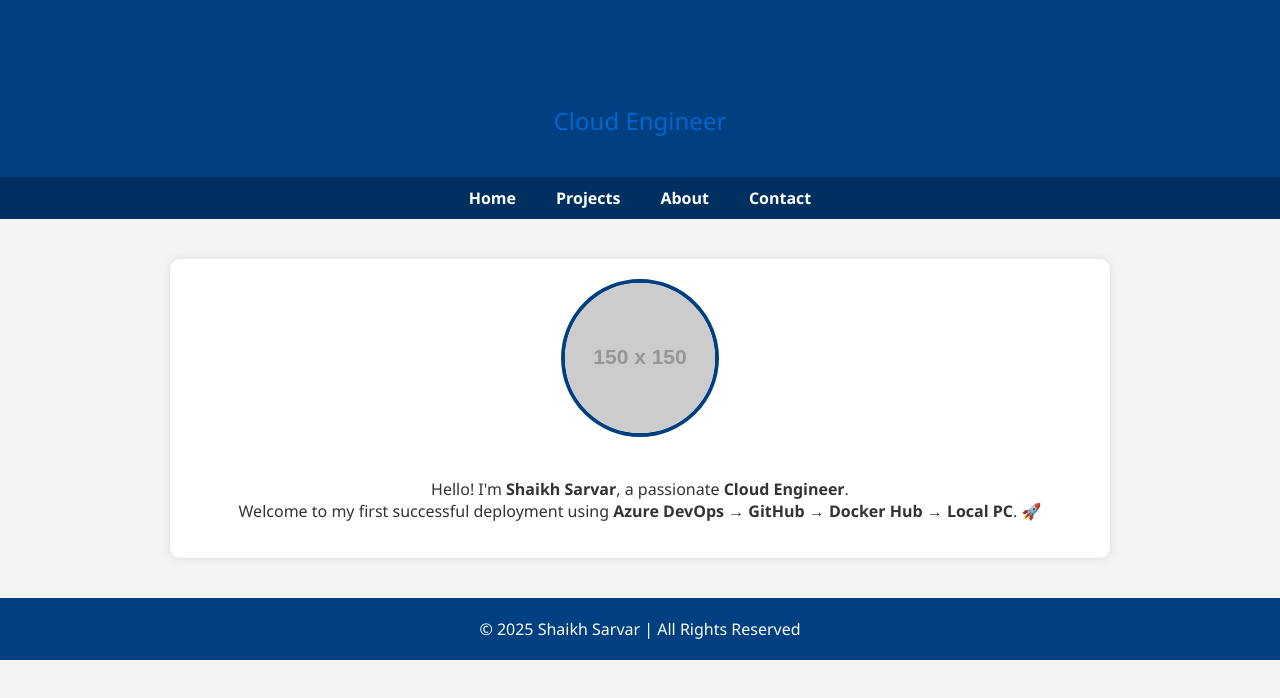
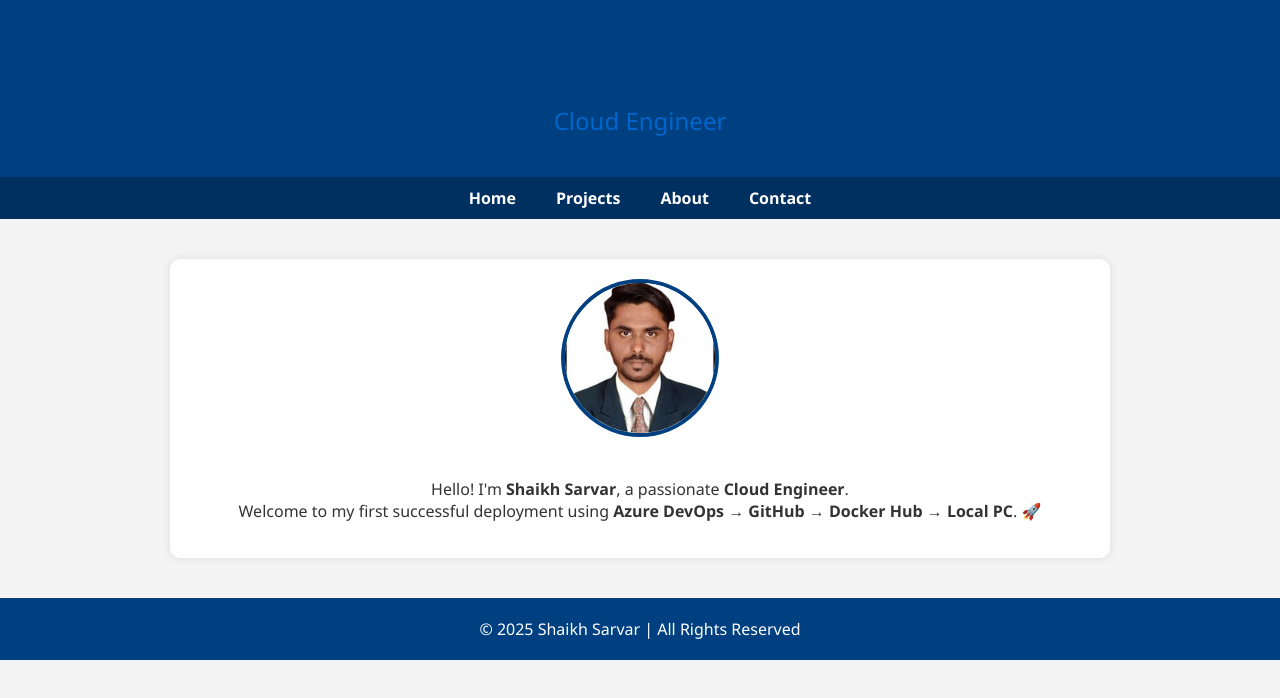
Before and after one commit to shaikhsarvar/docker-image, a plain HTML site: page index.html in a window 1280 px wide. Drawn offline with Linux system fonts and the light colour scheme; placeholder pictures from the web are drawn by us.

Commit message:
Update index.html

```diff
--- a/index.html
+++ b/index.html
@@ -1,8 +1,8 @@
 <!DOCTYPE html>
 <html lang="en">
 <head>
-  <meta charset="UTF-8">
-  <meta name="viewport" content="width=device-width, initial-scale=1.0">
+  <meta charset="UTF-8" />
+  <meta name="viewport" content="width=device-width, initial-scale=1.0"/>
   <title>Shaikh Sarvar | Cloud Engineer</title>
   <style>
     body {
@@ -91,7 +91,7 @@
   </nav>
 
   <div class="container">
-    <img src="https://via.placeholder.com/150" alt="Shaikh Sarvar" class="profile-img" />
+    <img src="https://raw.githubusercontent.com/shaikhsarvar/docker-image/main/sarvar.jpg" alt="Shaikh Sarvar" class="profile-img" />
     <p>Hello! I'm <strong>Shaikh Sarvar</strong>, a passionate <strong>Cloud Engineer</strong>.
     <br>Welcome to my first successful deployment using <strong>Azure DevOps → GitHub → Docker Hub → Local PC</strong>. 🚀</p>
   </div>
```
